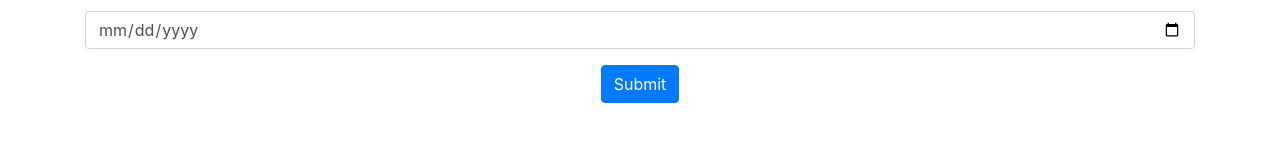
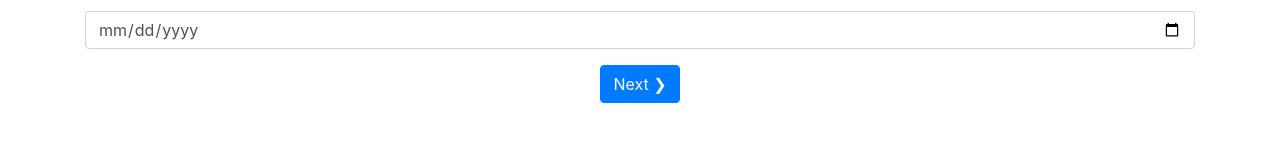
Before and after one commit to MHNashef/register-wizard, a React (Create React App) app: page /phase1 in a window 1280 px wide. Shown: the part 193-334 px from the top of the page. Built offline with nearby package versions, Linux system fonts and the light colour scheme.

Commit message:
added next button to first phase

```diff
--- a/src/FirstPhase.js
+++ b/src/FirstPhase.js
@@ -1,6 +1,7 @@
 import { Form, Button } from "react-bootstrap";
 import "bootstrap/dist/css/bootstrap.min.css";
 import { useState, useRef } from "react";
+import { useHistory } from "react-router-dom";
 
 // Phase 1:
 // --------
@@ -9,6 +10,7 @@ import { useState, useRef } from "react";
 // 3- Birth Date (required, dd/MM/yy)
 
 export default function FirstPhase() {
+  const history = useHistory();
   const formRef = useRef(null);
   const [userData, setUserData] = useState({
     fullName: {
@@ -85,6 +87,7 @@ export default function FirstPhase() {
       // console.log(newUser);
       localStorage.setItem("user", JSON.stringify(newUser));
       formRef.current.reset();
+      history.push("/phase2");
     }
 
   }
@@ -138,7 +141,7 @@ export default function FirstPhase() {
         </Form.Group>
         <div className="text-center">
           <Button variant="primary" type="submit" onClick={() => saveData(userData)}>
-            Submit
+            Next &#10095;
         </Button>
         </div>
       </Form>
```
